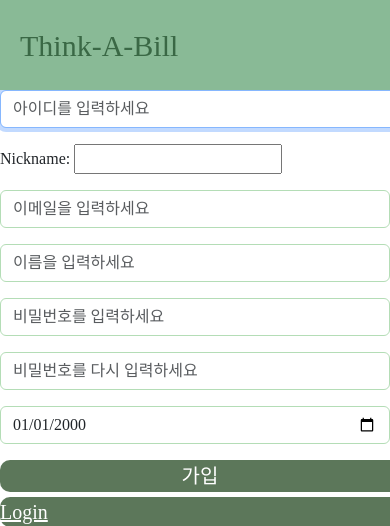
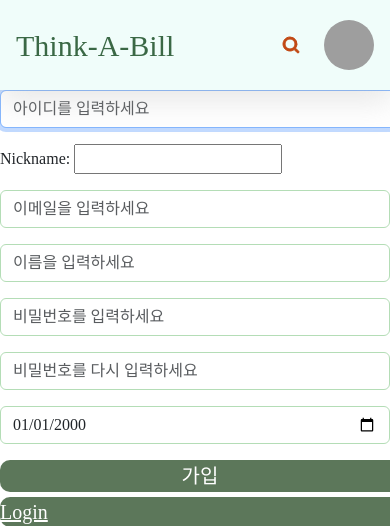
Before and after one commit to think-a-bill/think_a_bill, a Django app: page /accounts/signup/ in a window 390 px wide; the page is wider, and only the part inside the window is pictured. Shown: the top 526 px of that part. Run offline with Django 3.2, Linux system fonts and the light colour scheme; parts of the project's set-up code (start-up, migrations or seed data) failed here and were passed over; some web fonts are replaced; grey boxes are pictures that could not be loaded.

Commit message:
post create추가 form 수정 base.html수정

```diff
--- a/config/urls.py
+++ b/config/urls.py
@@ -21,7 +21,7 @@ from posts import views
 
 urlpatterns = [
     path('admin/', admin.site.urls),
-    # path('', views.index_redirect),
+    path('', views.index_redirect),
     path('accounts/', include('accounts.urls')),
     path('posts/', include('posts.urls')),
     path('products/', include('products.urls')),
--- a/posts/urls.py
+++ b/posts/urls.py
@@ -21,7 +21,7 @@ urlpatterns = [
 
 
     # 기타 url
-    # path('search/', views.search, name="search"),
+    path('search/', views.search, name="search"),
     path('tags/<int:tag_pk>/', views.tagged, name='tagged'),
 
 ] + static(settings.MEDIA_URL, document_root=settings.MEDIA_ROOT)
--- a/static/css/base.css
+++ b/static/css/base.css
@@ -51,10 +51,13 @@ nav {
   position: sticky;
   top: 0;
   height: 90px;
-  background-color: rgb(137, 186, 150);
-  display: grid;
+  background-color: #F0FDFA;
+  display: flex;
   align-items: center;
+  justify-content: space-between;
   z-index: 999;
+  box-shadow: 1px 10px 29px 1px rgba(171,171,171,0.29);
+  padding: 0 1rem;
 }
 
 
@@ -91,9 +94,13 @@ ul li {
   margin-bottom: 10px;
 }
 
+.show {
+  display: block !important;
+}
+
 /* Nav */
 
-.nav--logo {
+/* .nav--logo {
   padding-left: 20px;
 }
 
@@ -109,7 +116,7 @@ ul li {
     grid-column: 1 / 5;
     margin-left: 50px;
   }
-}
+} */
 
 .nav--logo a{
   text-decoration: none;
@@ -118,6 +125,32 @@ ul li {
   font-family: 'PyeongChangPeace-Bold';
 }
 
+.nav--right {
+  display: flex;
+  align-items: center;
+  gap: 1rem;
+}
+
+.nav--search--mobile {
+  display: none;
+}
+
+.nav--search--mobile .search-btn {
+  position: static;
+}
+
+@media screen and (max-width: 767px) {
+  .nav--search {
+    display: none;
+  }
+
+  .nav--search--mobile {
+    display: block;
+  }
+}
+
+
+/*
 .nav--search {
   margin-left: auto;
   width: 250px;
@@ -133,7 +166,7 @@ ul li {
   .nav--search {
     grid-column: 8 / 10;
   }
-}
+} */
 
 .search {
   position: relative;
@@ -176,7 +209,7 @@ ul li {
 }
 
 .nav--accounts {
-  margin-left: 30px;
+  /* margin-left: 30px; */
   height: 100%;
   display: flex;
   align-items: center;
--- a/templates/base.html
+++ b/templates/base.html
@@ -5,6 +5,7 @@
   <meta http-equiv="X-UA-Compatible" content="IE=edge">
   <meta name="viewport" content="width=device-width, initial-scale=1.0">
   <link href="https://cdn.jsdelivr.net/npm/bootstrap@5.3.0-alpha1/dist/css/bootstrap.min.css" rel="stylesheet" integrity="sha384-GLhlTQ8iRABdZLl6O3oVMWSktQOp6b7In1Zl3/Jr59b6EGGoI1aFkw7cmDA6j6gD" crossorigin="anonymous">
+  <link rel="stylesheet" href="https://cdnjs.cloudflare.com/ajax/libs/font-awesome/6.4.0/css/all.min.css" integrity="sha512-iecdLmaskl7CVkqkXNQ/ZH/XLlvWZOJyj7Yy7tcenmpD1ypASozpmT/E0iPtmFIB46ZmdtAc9eNBvH0H/ZpiBw==" crossorigin="anonymous" referrerpolicy="no-referrer" />
   <link rel="stylesheet" href="https://cdn.jsdelivr.net/npm/bootstrap-icons@1.10.4/font/bootstrap-icons.css">
   <title>{% block title %}{% endblock title %}</title>
   {% load static %}
@@ -16,22 +17,27 @@
 <body>
   <nav>
     <div class="nav--logo">
-      <a href="#">Think-A-Bill</a>
+      <a href="{% url 'posts:index' %}">Think-A-Bill</a>
     </div>
-    {% comment %} {% block search-bar %}
+    <div class="nav--right">
+    {% block search-bar %}
     <div class="nav--search">
-      <form action="{% url 'posts:search' %}" class="search">
-        {% csrf_token %}
+      <form action="{% url 'posts:search' %}" method="GET" class="search">
         <div>
-          <input type="search" placeholder='   검색어를 입력하세요!' name='q' style="padding-left:10px;">
+          <input type="search" placeholder='검색어를 입력하세요!' name='q' style="padding-left:16px;">
           <button class="search-btn" type="submit">
             <svg width="20px" height="20px" viewBox="0 0 20 20" xmlns="http://www.w3.org/2000/svg" fill="none" stroke="#C24914"><g id="SVGRepo_bgCarrier" stroke-width="0"></g><g id="SVGRepo_tracerCarrier" stroke-linecap="round" stroke-linejoin="round"></g><g id="SVGRepo_iconCarrier"> <path fill="#C24914" fill-rule="evenodd" d="M4 9a5 5 0 1110 0A5 5 0 014 9zm5-7a7 7 0 104.2 12.6.999.999 0 00.093.107l3 3a1 1 0 001.414-1.414l-3-3a.999.999 0 00-.107-.093A7 7 0 009 2z"></path> </g></svg>
           </button>
         </div>
       </form>
     </div>
-    {% endblock search-bar %} {% endcomment %}
-    {% comment %} <div class="nav--accounts">
+    <div class="nav--search--mobile">
+      <button id="search-icon" class="search-btn">
+        <svg width="20px" height="20px" viewBox="0 0 20 20" xmlns="http://www.w3.org/2000/svg" fill="none" stroke="#C24914"><g id="SVGRepo_bgCarrier" stroke-width="0"></g><g id="SVGRepo_tracerCarrier" stroke-linecap="round" stroke-linejoin="round"></g><g id="SVGRepo_iconCarrier"> <path fill="#C24914" fill-rule="evenodd" d="M4 9a5 5 0 1110 0A5 5 0 014 9zm5-7a7 7 0 104.2 12.6.999.999 0 00.093.107l3 3a1 1 0 001.414-1.414l-3-3a.999.999 0 00-.107-.093A7 7 0 009 2z"></path> </g></svg>
+      </button>
+    </div>
+    {% endblock search-bar %}
+    <div class="nav--accounts">
       {% if request.user.is_authenticated %}
         {% if user.image %}
         <div class="dropdown">
@@ -65,8 +71,21 @@
         </ul>
       </div>
       {% endif %}
-    </div> {% endcomment %}
+    </div>
+    </div>
+
   </nav>
+  <div id="search-offcanvas" class="offcanvas">
+    <div class="offcanvas-header">
+      <h1 class="offcanvas-title">Heading</h1>
+      <button id="close-offcanvas-btn" type="button" class="btn-close">
+        <i class="fa-solid fa-xmark"></i>
+      </button>
+    </div>
+    <div class="offcanvas-body">
+      <p>오프캔버스 내용...</p>
+    </div>
+  </div>
   <section>
     {% block content %}
     {% endblock content %}
@@ -83,6 +102,19 @@
   </footer>
 <script src="https://cdn.jsdelivr.net/npm/bootstrap@5.3.0-alpha1/dist/js/bootstrap.bundle.min.js" integrity="sha384-w76AqPfDkMBDXo30jS1Sgez6pr3x5MlQ1ZAGC+nuZB+EYdgRZgiwxhTBTkF7CXvN" crossorigin="anonymous"></script>
 <script src="https://cdn.jsdelivr.net/npm/axios/dist/axios.min.js"></script>
+<script>
+  const openOffcanvasBtn = document.getElementById('search-icon')
+  const closeOffcanvasBtn = document.getElementById('close-offcanvas-btn');
+  const offcanvas = document.getElementById('search-offcanvas');
+
+  openOffcanvasBtn.addEventListener('click', function() {
+    offcanvas.classList.add('show');
+  });
+
+  closeOffcanvasBtn.addEventListener('click', function() {
+    offcanvas.classList.remove('show');
+  });
+</script>
 {% block script %}
 {% endblock script %}
 </body>
```
Also changed, not shown: posts/forms.py (+11 -2 lines), posts/templates/index.html (deleted, +0 -12 lines), posts/templates/posts/create.html (added, +18 -0 lines), posts/templates/posts/index.html (added, +20 -0 lines), posts/templates/posts/search.html (added, +17 -0 lines), posts/templates/searched.html (deleted, +0 -24 lines), posts/views.py (+40 -16 lines), posts/templates/posts/tagged.html (renamed from posts/templates/tagged.html), posts/templates/posts/update.html (renamed from posts/templates/update.html).
